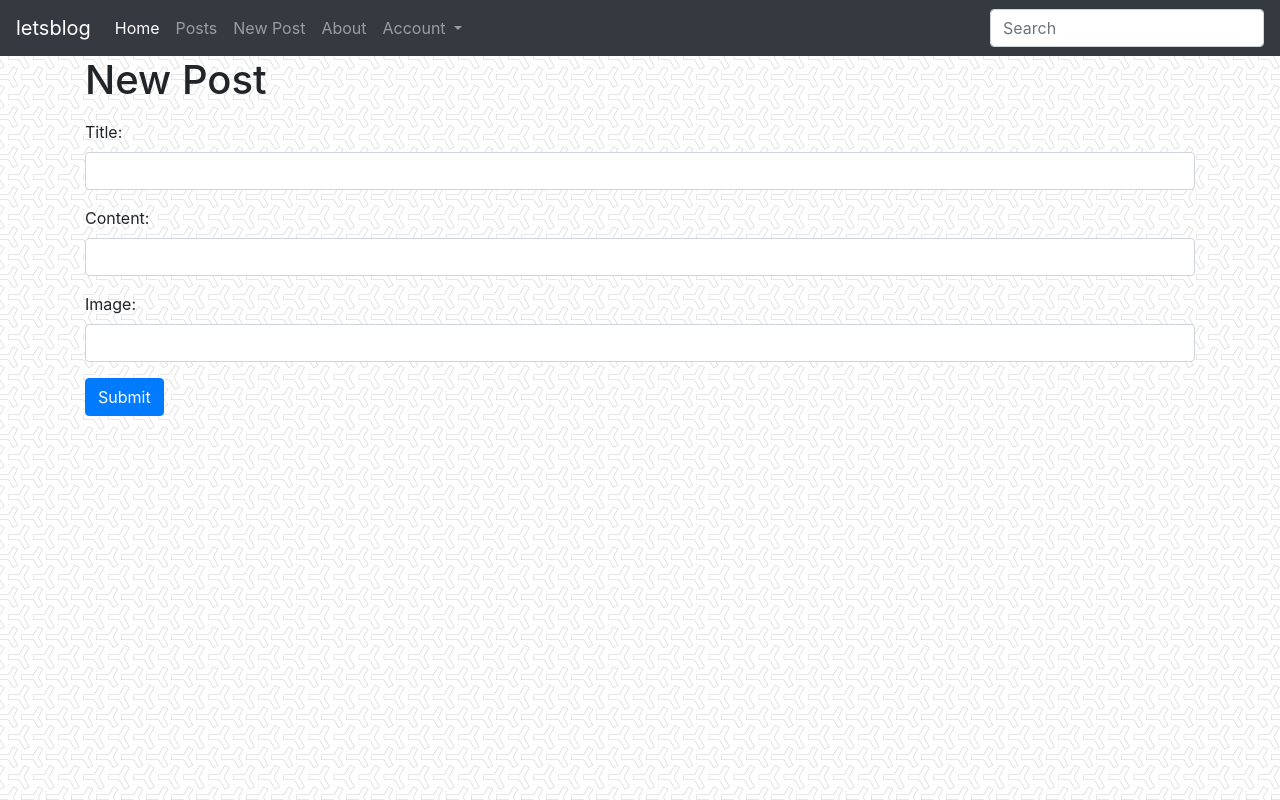
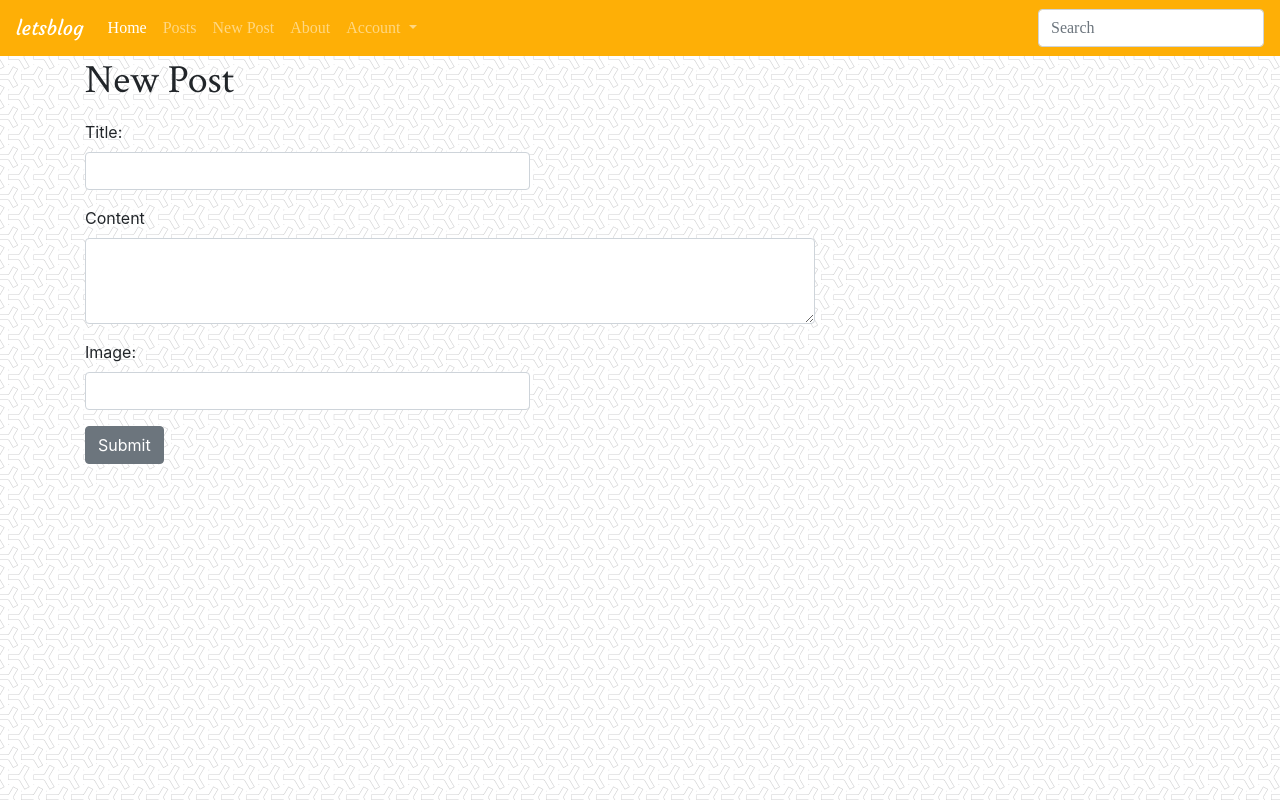
Before and after one commit to Biagemc/blog-frontend-app, a Vue app: page /posts/new in a window 1280 px wide. Built offline with nearby package versions, Linux system fonts and the light colour scheme.

Commit message:
add fonts and css styles to navbar and buttons and forms

```diff
--- a/public/index.html
+++ b/public/index.html
@@ -1,15 +1,22 @@
 <!DOCTYPE html>
 <html lang="en">
   <head>
-    <meta charset="utf-8">
-    <meta http-equiv="X-UA-Compatible" content="IE=edge">
-    <meta name="viewport" content="width=device-width,initial-scale=1.0">
-    <link rel="icon" href="<%= BASE_URL %>favicon.ico">
+    <meta charset="utf-8" />
+    <meta http-equiv="X-UA-Compatible" content="IE=edge" />
+    <meta name="viewport" content="width=device-width,initial-scale=1.0" />
+    <link rel="icon" href="<%= BASE_URL %>favicon.ico" />
+    <link
+      href="https://fonts.googleapis.com/css2?family=Courgette&family=Crimson+Text:wght@400;600&display=swap"
+      rel="stylesheet"
+    />
     <title><%= htmlWebpackPlugin.options.title %></title>
   </head>
   <body>
     <noscript>
-      <strong>We're sorry but <%= htmlWebpackPlugin.options.title %> doesn't work properly without JavaScript enabled. Please enable it to continue.</strong>
+      <strong>
+        We're sorry but <%= htmlWebpackPlugin.options.title %> doesn't work properly without JavaScript enabled. Please
+        enable it to continue.
+      </strong>
     </noscript>
     <div id="app"></div>
     <!-- built files will be auto injected -->
--- a/src/App.vue
+++ b/src/App.vue
@@ -1,6 +1,6 @@
 <template>
   <div id="app">
-    <nav class="navbar navbar-expand-md navbar-dark bg-dark">
+    <nav class="navbar navbar-expand-md navbar-dark ">
       <a class="navbar-brand" href="#">letsblog</a>
       <button
         class="navbar-toggler"
@@ -78,4 +78,16 @@
 body {
   background: url("../public/y-pattern.png");
 }
+body h1 h2 h3 li .nav {
+  font-family: "Crimson Text", serif;
+}
+
+.navbar-brand {
+  font-family: "Courgette", cursive;
+}
+
+.navbar {
+  background-color: #feaf06;
+  font-family: "Crimson Text 600", serif;
+}
 </style>
--- a/src/views/Home.vue
+++ b/src/views/Home.vue
@@ -5,13 +5,18 @@
 </template>
 
 <style>
+.home h1 {
+  padding-top: 4rem;
+  text-align: center;
+  font-family: "Crimson Text", serif;
+}
 </style>
 
 <script>
 export default {
   data: function() {
     return {
-      message: "Welcome to Vue.js!",
+      message: "Welcome to your blog",
     };
   },
   created: function() {},
--- a/src/views/Login.vue
+++ b/src/views/Login.vue
@@ -6,15 +6,19 @@
         <ul>
           <li class="text-danger" v-for="error in errors">{{ error }}</li>
         </ul>
-        <div class="form-group">
-          <label>Email:</label>
-          <input type="email" class="form-control" v-model="email" />
+        <div class="row">
+          <div class="form-group col-xl-3">
+            <label>Email:</label>
+            <input type="email" class="form-control" v-model="email" />
+          </div>
         </div>
-        <div class="form-group">
-          <label>Password:</label>
-          <input type="password" class="form-control" v-model="password" />
+        <div class="row">
+          <div class="form-group col-xl-3">
+            <label>Password:</label>
+            <input type="password" class="form-control" v-model="password" />
+          </div>
         </div>
-        <input type="submit" class="btn btn-primary" value="Submit" />
+        <input type="submit" class="btn btn-secondary" value="Submit" />
       </form>
     </div>
   </div>
--- a/src/views/PostIndex.vue
+++ b/src/views/PostIndex.vue
@@ -11,7 +11,19 @@
   </div>
 </template>
 
-<style></style>
+<style>
+.posts,
+h1,
+h3,
+p {
+  font-family: "Crimson Text", serif;
+}
+
+.posts {
+  text-align: center;
+  padding-top: 2rem;
+}
+</style>
 
 <script>
 import axios from "axios";
--- a/src/views/PostNew.vue
+++ b/src/views/PostNew.vue
@@ -6,20 +6,25 @@
         <ul>
           <li class="text-danger" v-for="error in errors">{{ error }}</li>
         </ul>
-        <div class="form-group">
-          <label>Title:</label>
-          <input type="text" class="form-control" v-model="newPostTitle" />
+        <div class="row">
+          <div class="form-group col-xl-5">
+            <label>Title:</label>
+            <input type="text" class="form-control" v-model="newPostTitle" />
+          </div>
         </div>
-        <div class="form-group">
-          <label>Content:</label>
-          <input type="text" class="form-control" v-model="newPostBody" />
+        <div class="row">
+          <div class="form-group col-xl-8">
+            <label for="exampleFormControlTextarea">Content</label>
+            <textarea class="form-control" id="exampleFormControlTextarea" rows="3" v-model="newPostBody"></textarea>
+          </div>
         </div>
-        <div class="form-group">
-          <label>Image:</label>
-          <input type="text" class="form-control" v-model="newPostImageUrl" />
+        <div class="row">
+          <div class="form-group col-xl-5">
+            <label>Image:</label>
+            <input type="text" class="form-control" v-model="newPostImageUrl" />
+          </div>
         </div>
-
-        <input type="submit" class="btn btn-primary" value="Submit" />
+        <input type="submit" class="btn btn-secondary" value="Submit" />
       </form>
     </div>
   </div>
--- a/src/views/PostShow.vue
+++ b/src/views/PostShow.vue
@@ -7,7 +7,13 @@
   </div>
 </template>
 
-<style></style>
+<style>
+.post-show,
+h3,
+p {
+  font-family: "Crimson Text", serif;
+}
+</style>
 
 <script>
 import axios from "axios";
```
